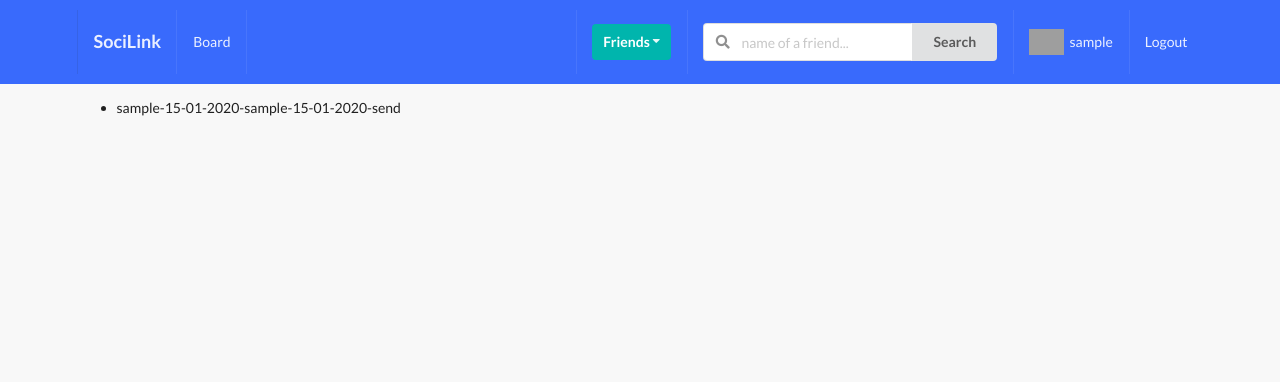
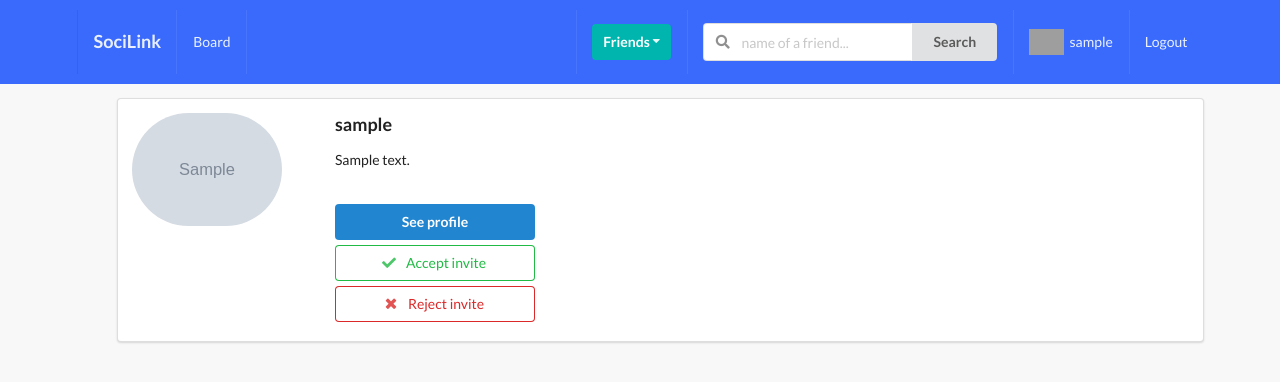
Before and after one commit to knop-k/SociLink, a Django app: page /profiles/my-invites/ in a window 1280 px wide. Shown: the top 382 px of the page. Run offline with Django 4.2, Linux system fonts and the light colour scheme; a user stored in the database is signed in; tables that the repository leaves empty hold one stand-in row (values such as "Sample post"); grey boxes marked "Sample" are stand-in pictures; parts of the project's set-up code (start-up, migrations or seed data) failed here and were passed over; some libraries are stand-ins or nearby versions; grey boxes are pictures that could not be loaded.

Commit message:
add accept reject

```diff
--- a/src/apps/profiles/templates/profiles/my_invites.html
+++ b/src/apps/profiles/templates/profiles/my_invites.html
@@ -5,11 +5,44 @@ my inviters
 {% endblock title %}
 
 {% block content %}
-    <ul>
-        {% for item in qs %}
-            <li>
-                {{item}}
-            </li>
-        {% endfor %}
-    </ul>
+    {% if is_empty %}
+        <h1>No invitation here..</h1>
+    {% endif %}
+        <ul>
+            {% for obj in qs %}
+                <div class="ui segment">
+                    <div class="ui grid">
+                        <div class="row">
+                            <div class="three wide column">
+                                <img class="ui small circular image" src={{obj.avatar.url}}>
+                            </div>
+                            <div class="thirteen wide column">
+                                <h3>{{obj.user}}</h3>
+                                <p>{{obj.bio}}</p>
+                                <br>
+                                <a href="">
+                                    <button class="ui primary button w-big mb-5">See profile</button>
+                                </a>
+                                <form action="{% url 'profiles:accept-invite' %}" method="POST">
+                                    {% csrf_token %}
+                                    <input type="hidden" name="profile_pk" value={{obj.pk}}>
+                                    <button type="submit" class="ui positive basic button w-big mb-5">
+                                        <i class="check icon"></i>
+                                        Accept invite
+                                    </button>
+                                </form>
+                                <form action="{% url 'profiles:reject-invite' %}" method="POST">
+                                    {% csrf_token %}
+                                    <input type="hidden" name="profile_pk" value={{obj.pk}}>
+                                    <button type="submit" class="ui negative basic button w-big mb-5">
+                                        <i class="close icon"></i>
+                                        Reject invite
+                                    </button>
+                                </form>
+                            </div>
+                        </div>
+                    </div>
+                </div>
+            {% endfor %}
+        </ul>
 {% endblock content %}
--- a/src/apps/profiles/urls.py
+++ b/src/apps/profiles/urls.py
@@ -6,7 +6,9 @@ from .views import (
     invite_profiles_list_view,
     ProfileListView,
     send_invitation,
-    remove_from_friends
+    remove_from_friends,
+    accept_invitation,
+    reject_invitation,
 )
 
 app_name = 'profiles'
@@ -18,4 +20,6 @@ urlpatterns = [
     path("to-invite/", invite_profiles_list_view, name='invite-profiles-view'),
     path("send-invite/", send_invitation, name='send-invite'),
     path("remove-friend/", remove_from_friends, name='remove-friend'),
+    path("my-invites/accept/", accept_invitation, name='accept-invite'),
+    path("my-invites/reject/", reject_invitation, name='reject-invite'),
 ]
--- a/src/apps/profiles/views.py
+++ b/src/apps/profiles/views.py
@@ -1,4 +1,4 @@
-from django.shortcuts import render, redirect
+from django.shortcuts import render, redirect, get_object_or_404
 from .models import Profile, Relationship
 from .forms import ProfileModelForm
 from django.views.generic import ListView
@@ -28,12 +28,37 @@ def my_profile_view(request):
 def invites_received_view(request):
     profile = Profile.objects.get(user=request.user)
     qs = Relationship.objects.invitations_received(profile)
-
+    # create list with only sender in list, we use map - function lambda on qs variable, lambda take only x.sender
+    result = list(map(lambda x: x.sender, qs))
+    is_empty = False
+    if len(result) == 0:
+        is_empty = True
     context = {
-        'qs': qs
+        'qs': result,
+        'is_empty': is_empty,
     }
 
     return render(request, 'profiles/my_invites.html', context)
+
+def accept_invitation(request):
+    if request.method=="POST":
+        pk = request.POST.get('profile_pk')
+        sender = Profile.objects.get(pk=pk)
+        receiver = Profile.objects.get(user=request.user)
+        rel = get_object_or_404(Relationship, sender=sender, receiver=receiver)
+        if rel.status == 'send':
+            rel.status = 'accepted'
+            rel.save()
+    return redirect('profiles:my-invites-view')
+
+def reject_invitation(request):
+    if request.method=="POST":
+        pk = request.POST.get('profile_pk')
+        sender = Profile.objects.get(pk=pk)
+        receiver = Profile.objects.get(user=request.user)
+        rel = get_object_or_404(Relationship, sender=sender, receiver=receiver)
+        rel.delete()
+    return redirect('profiles:my-invites-view')
 
 def invite_profiles_list_view(request):
     user = request.user
@@ -44,7 +69,6 @@ def invite_profiles_list_view(request):
     }
 
     return render(request, 'profiles/to_invite_list.html', context)
-
 
 def profiles_list_view(request):
     user = request.user
```
